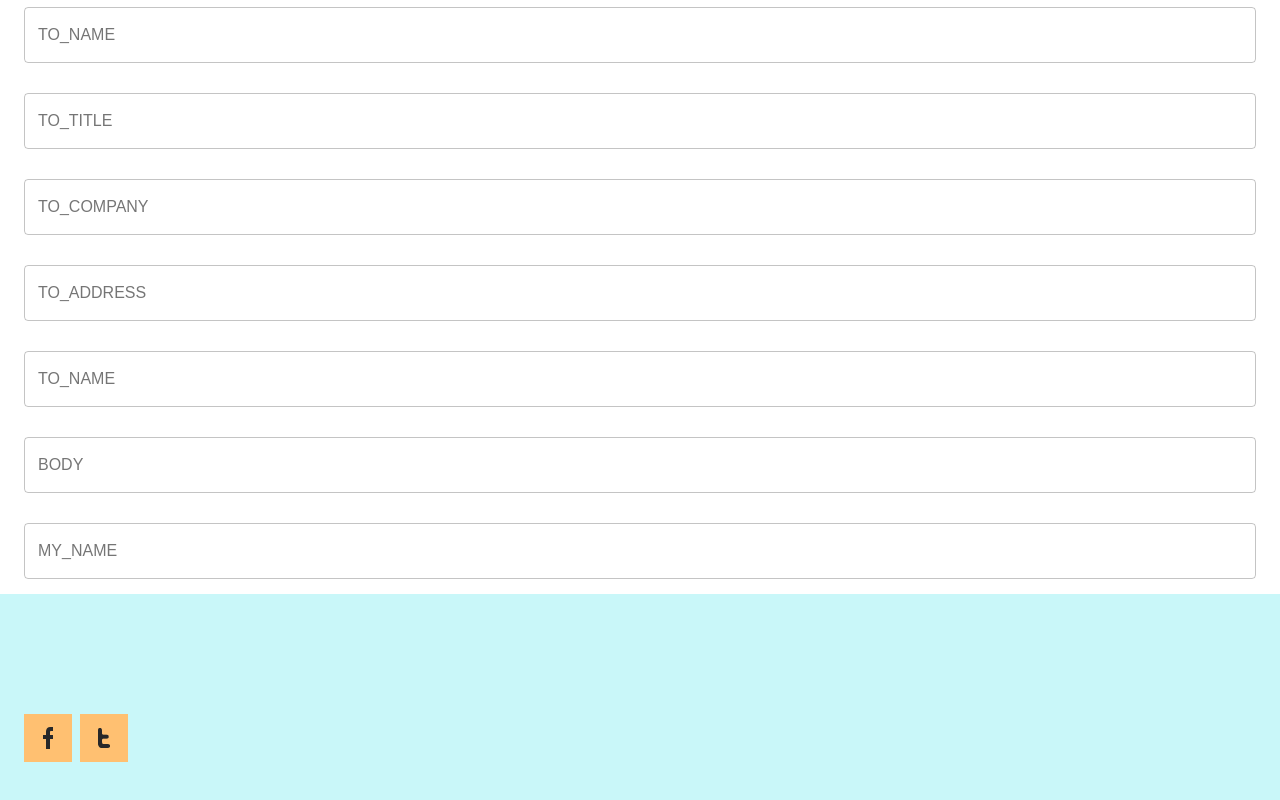
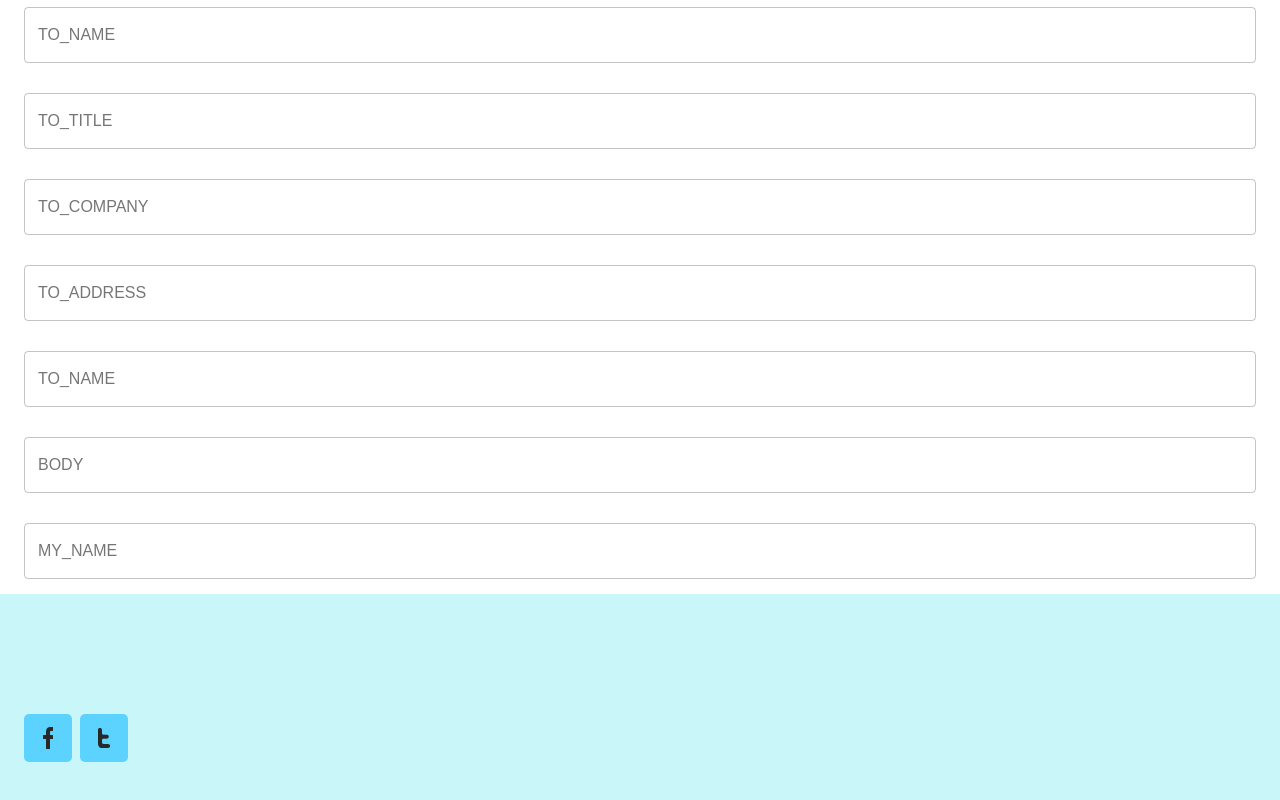
Before and after one commit to bradleywhite2014/filehydrate, a React (Create React App) app in the folder client/: page /merge in a window 1280 px wide. Shown: the part 508-1308 px from the top of the page. Built offline with nearby package versions, Linux system fonts and the light colour scheme.

Commit message:
more small styles

```diff
--- a/client/src/homepage/Merge.js
+++ b/client/src/homepage/Merge.js
@@ -74,8 +74,6 @@ class Merge extends Component {
 
       return  (
         <section className={styles.root}>
-
-
           <Container className={styles.container}>
           {this.props.state.mergeFields.map((field) => {
             return <TextField style={{width: '-webkit-fill-available' , marginTop: 15, marginBottom: 15}} id="outlined-basic" label={field.substring(2,field.length - 2)} variant="outlined" />
--- a/client/src/homepage/modules/theme.js
+++ b/client/src/homepage/modules/theme.js
@@ -14,8 +14,8 @@ const rawTheme = createMuiTheme({
       dark: '#1a7ea5',
     },
     warning: {
-      main: '#ffc071',
-      dark: '#ffb25e',
+      main: '#5cd2ff',
+      dark: '#00b4f9',
     },
     error: {
       xLight: red[50],
--- a/client/src/homepage/modules/views/AppFooter.js
+++ b/client/src/homepage/modules/views/AppFooter.js
@@ -88,10 +88,10 @@ export default function AppFooter() {
               spacing={2}
             >
               <Grid item className={classes.icons}>
-                <a href="" className={classes.icon}>
+                <a href="" className={classes.icon} style={{backgorundColor: '#00b4f9', borderRadius: '5px'}}>
                   <img src={require("../../../assets/images/appFooterFacebook.png")} alt="Facebook" />
                 </a>
-                <a href="" className={classes.icon}>
+                <a href="" className={classes.icon} style={{backgorundColor: '#00b4f9', borderRadius: '5px'}}>
                   <img src={require("../../../assets/images/appFooterTwitter.png")} alt="Twitter" />
                 </a>
               </Grid>
```
